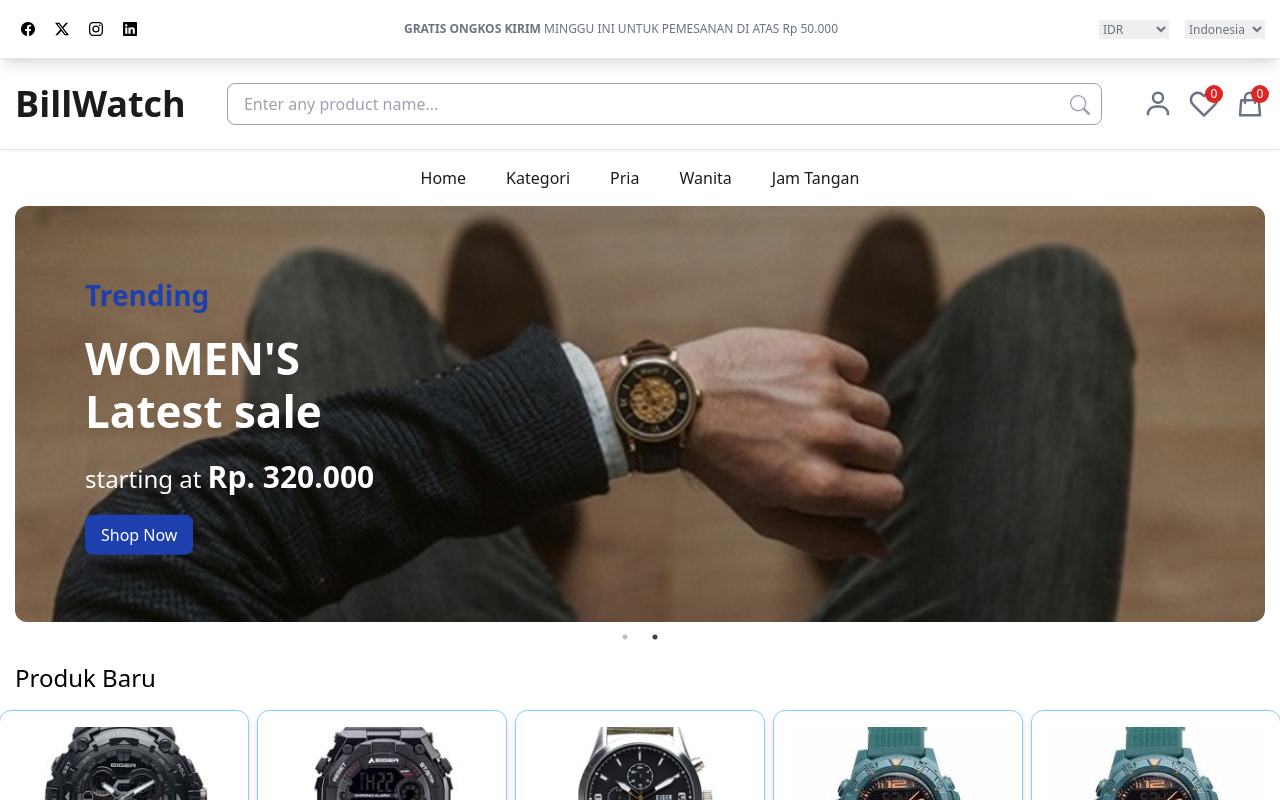
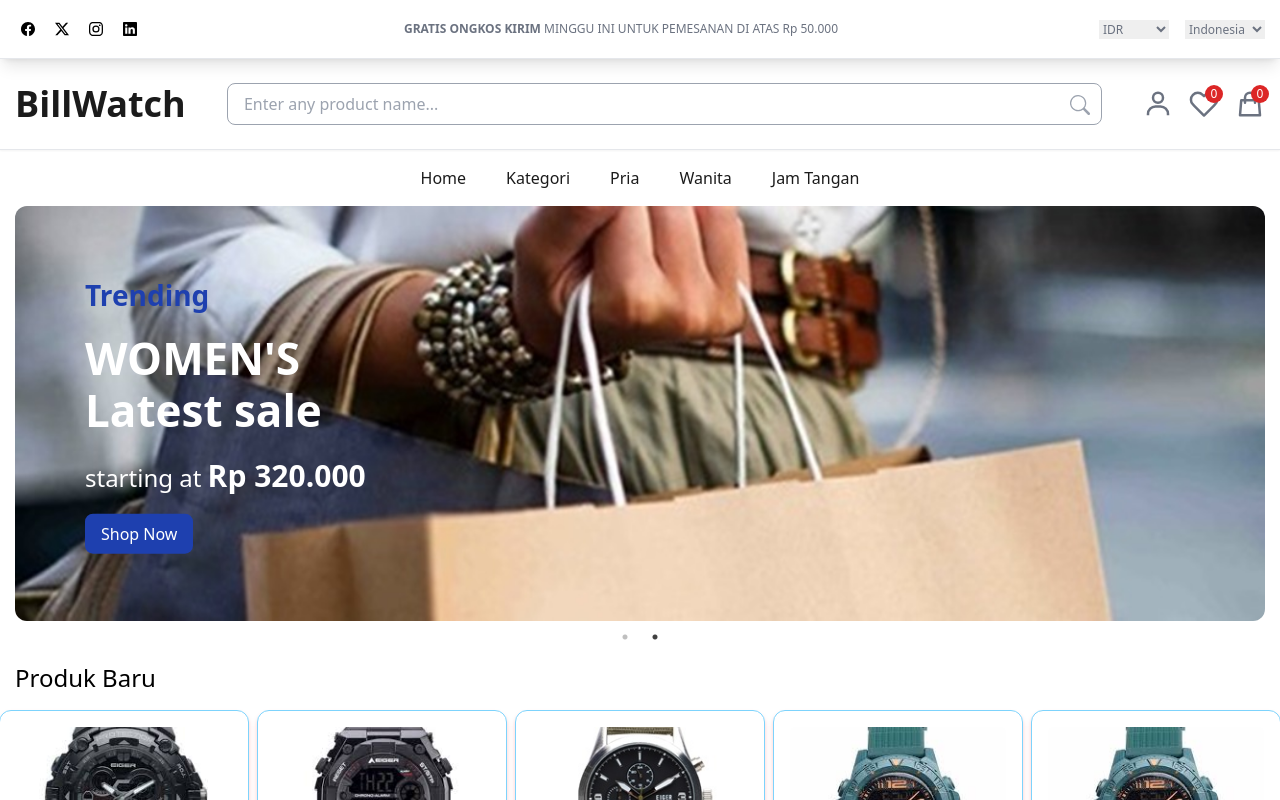
Before and after one commit to Nabilfadilah/shopping-website, a Next.js app: page / in a window 1280 px wide. Shown: the top 800 px of the page. Built offline with nearby package versions, Linux system fonts and the light colour scheme.

Commit message:
Merubah posisi image dan price

```diff
--- a/src/components/Hero.tsx
+++ b/src/components/Hero.tsx
@@ -16,17 +16,17 @@ var settings = {
 const slideData = [
   {
     id: 0,
-    img: "/banner1.jpg",
+    img: "/banner2.jpg",
     title: "Fashion and Action",
     mainTitle: "MEN'S Latest sale",
-    price: "Rp. 320.000",
+    price: "Rp 320.000",
   },
   {
     id: 1,
-    img: "/banner2.jpg",
+    img: "/banner1.jpg",
     title: "Trending",
     mainTitle: "WOMEN'S Latest sale",
-    price: "Rp. 320.000",
+    price: "Rp 320.000",
   },
 ];
 
```
